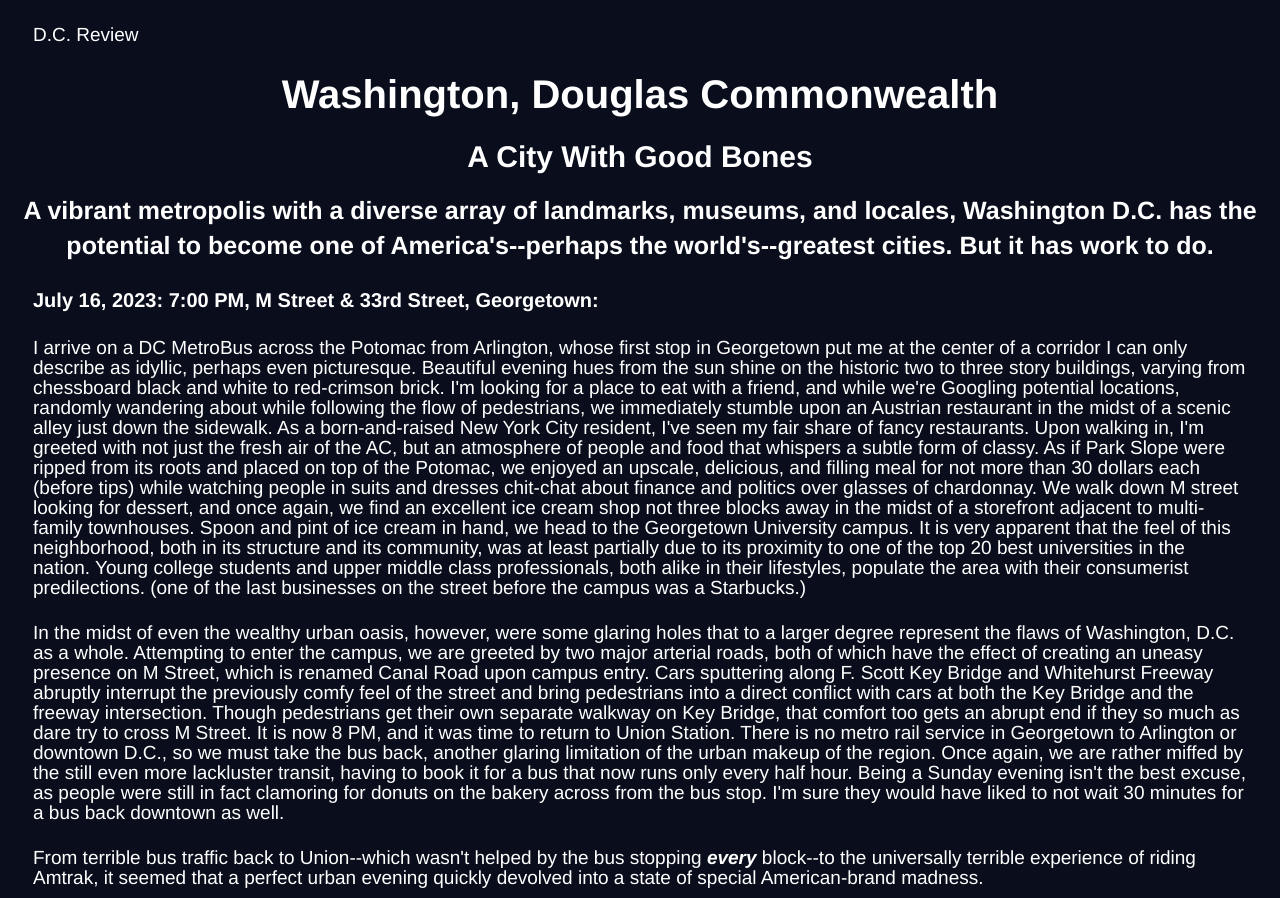
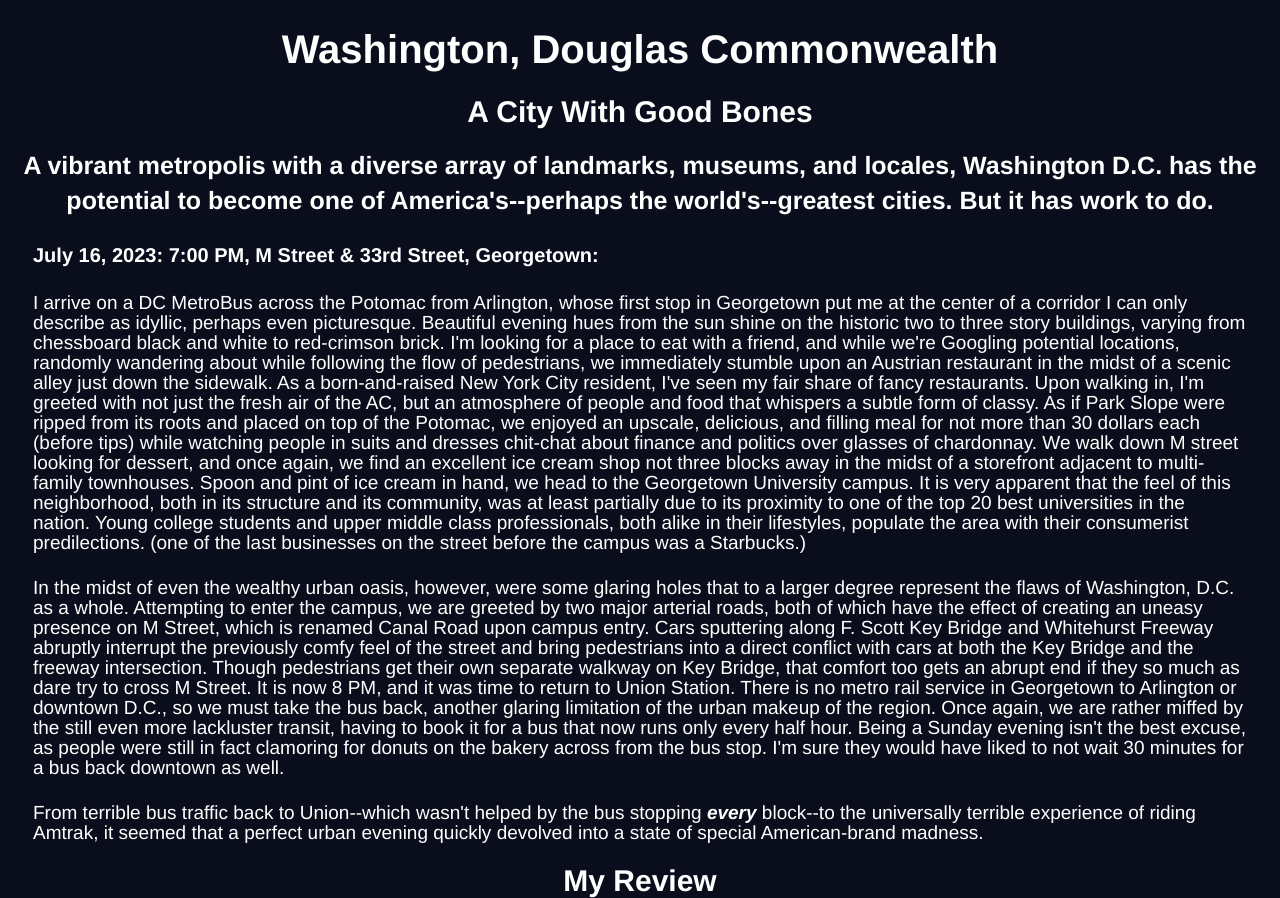
Before and after one commit to leomet07/UrbanBlogs, an Eleventy site: page posts/first.md in a window 1280 px wide. Shown: the top 898 px of the page. Built offline with nearby package versions, Linux system fonts and the light colour scheme; Eleventy itself is replaced by a stand-in of ours; files that its build step writes are made by us from their sources.

Commit message:
removed weird title page

```diff
--- a/posts/first.md
+++ b/posts/first.md
@@ -1,5 +1,3 @@
-    D.C. Review
-
 Washington, Douglas Commonwealth
 ================================
 
```
